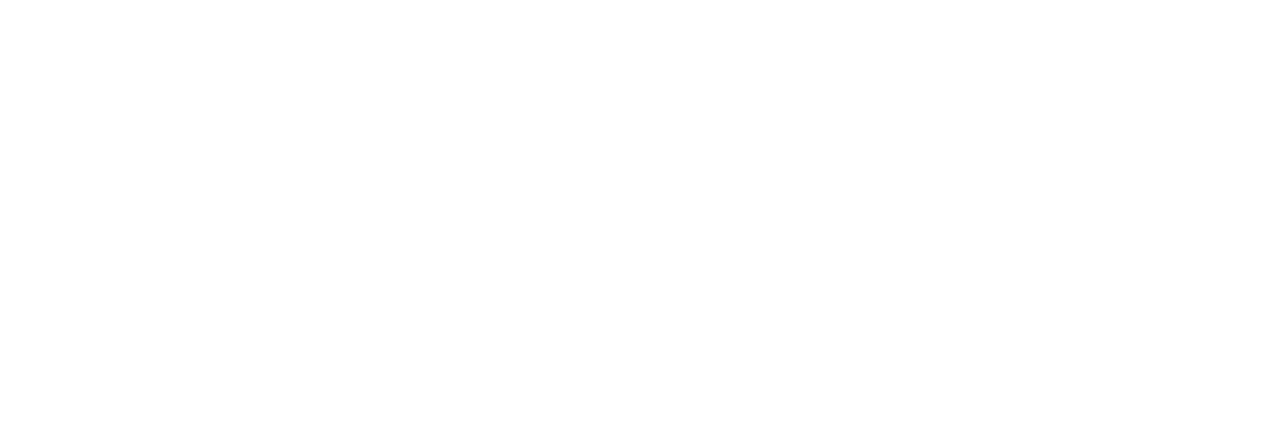
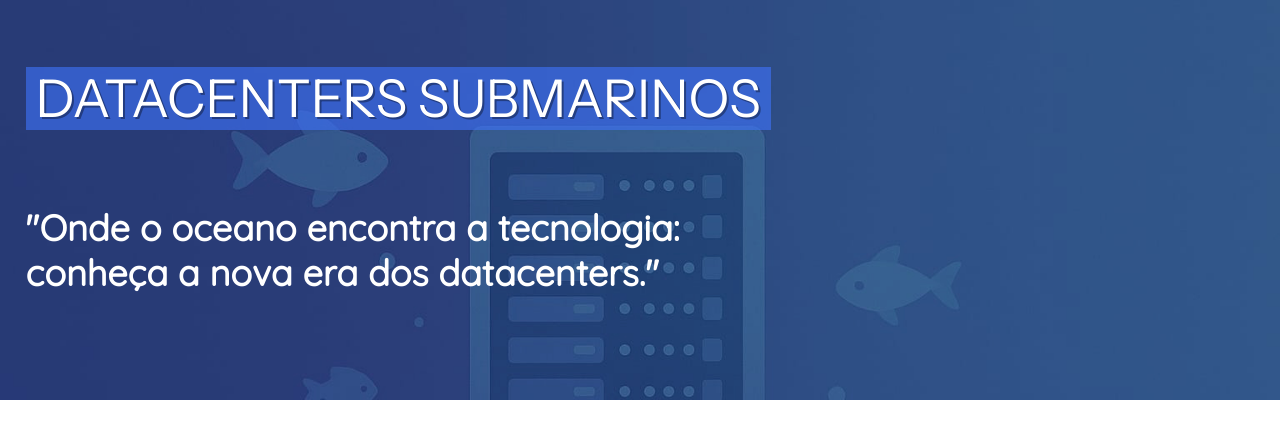
Before and after one commit to Juan-Riquelmi/PROJETO-SNTC, a plain HTML site: page index.html in a window 1280 px wide. Drawn offline with Linux system fonts and the light colour scheme.

Commit message:
hero
seção hero atualizada

```diff
--- a/index.html
+++ b/index.html
@@ -3,9 +3,25 @@
 <head>
     <meta charset="UTF-8">
     <meta name="viewport" content="width=device-width, initial-scale=1.0">
-    <title>Document</title>
+    <title>DataCenters Submarinos</title>
+    <link rel="shortcut icon" href="src/icones/favicon.png" type="image/x-icon">
+    <link rel="stylesheet" href="style.css">
 </head>
 <body>
+    <header>
+        <div class="hero">
+            <div class="textos-hero">
+                <h1 class="titulo-hero">DATACENTERS SUBMARINOS</h1>
+                <p class="paragrafo-hero">"Onde o oceano encontra a tecnologia: <br> conheça a nova era dos datacenters."</p>
+            </div>
 
+        </div>
+    </header>
+    <main>
+
+    </main>
+    <article>
+
+    </article>
 </body>
 </html>
--- a/style.css
+++ b/style.css
@@ -0,0 +1,51 @@
+* {
+    margin: 0;
+    padding: 0;
+}
+
+@font-face {
+    font-family: Instrument_Sans-Regular;
+    src: url(src/fonts/Instrument_Sans\,Quicksand/InstrumentSans-Regular.ttf);
+}
+
+@font-face {
+    font-family: Instrument_Sans_SemiBold;
+    src: url(src/fonts/Instrument_Sans\,Quicksand/InstrumentSans-SemiBold.ttf);
+}
+
+@font-face {
+    font-family: Quicksand-regular;
+    src: url(src/fonts/Instrument_Sans\,Quicksand/Quicksand-Regular.ttf);
+}
+
+
+
+.hero {
+    height: 50vh;
+    background: url("src/imagens/datacenterimg.jpeg") center/cover no-repeat;
+    position: relative;
+
+}
+
+.textos-hero {
+    position: absolute;
+    margin-left: 2%;
+    color: white;
+}
+
+.titulo-hero {
+    font-size: 6.5vh;
+    margin-top: 9%;
+    font-family: Instrument_Sans-Regular, sans-serif ;
+    font-weight: lighter;
+    text-shadow: 2px 2px rgba(0, 0, 0, 0.356);
+    background-color: #3f75ff98;
+    padding: 0px 10px;
+}
+
+.paragrafo-hero {
+    margin-top: 10%;
+    font-size: 4.5vh;
+    font-family: Quicksand-regular, sans-serif;
+    font-weight: bolder;
+}
```
Also changed, not shown: script.js (added), src/fonts/Instrument_Sans,Quicksand/InstrumentSans-Bold.ttf (added), src/fonts/Instrument_Sans,Quicksand/InstrumentSans-Italic.ttf (added), src/fonts/Instrument_Sans,Quicksand/InstrumentSans-Medium.ttf (added), src/fonts/Instrument_Sans,Quicksand/InstrumentSans-Regular.ttf (added), src/fonts/Instrument_Sans,Quicksand/InstrumentSans-SemiBold.ttf (added), src/fonts/Instrument_Sans,Quicksand/Quicksand-Bold.ttf (added), src/fonts/Instrument_Sans,Quicksand/Quicksand-Medium.ttf (added), src/fonts/Instrument_Sans,Quicksand/Quicksand-Regular.ttf (added), src/fonts/Instrument_Sans,Quicksand/Quicksand-SemiBold.ttf (added), src/icones/favicon.png (added), src/imagens/datacenterimg.jpeg (added).
